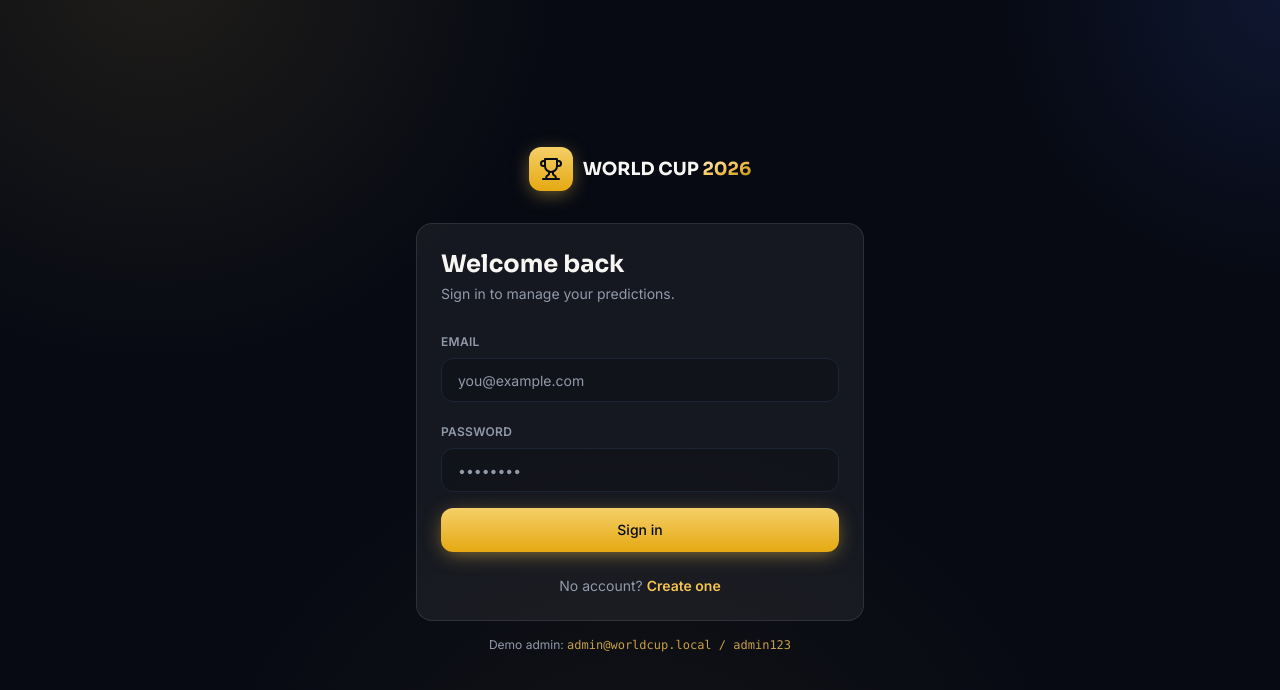
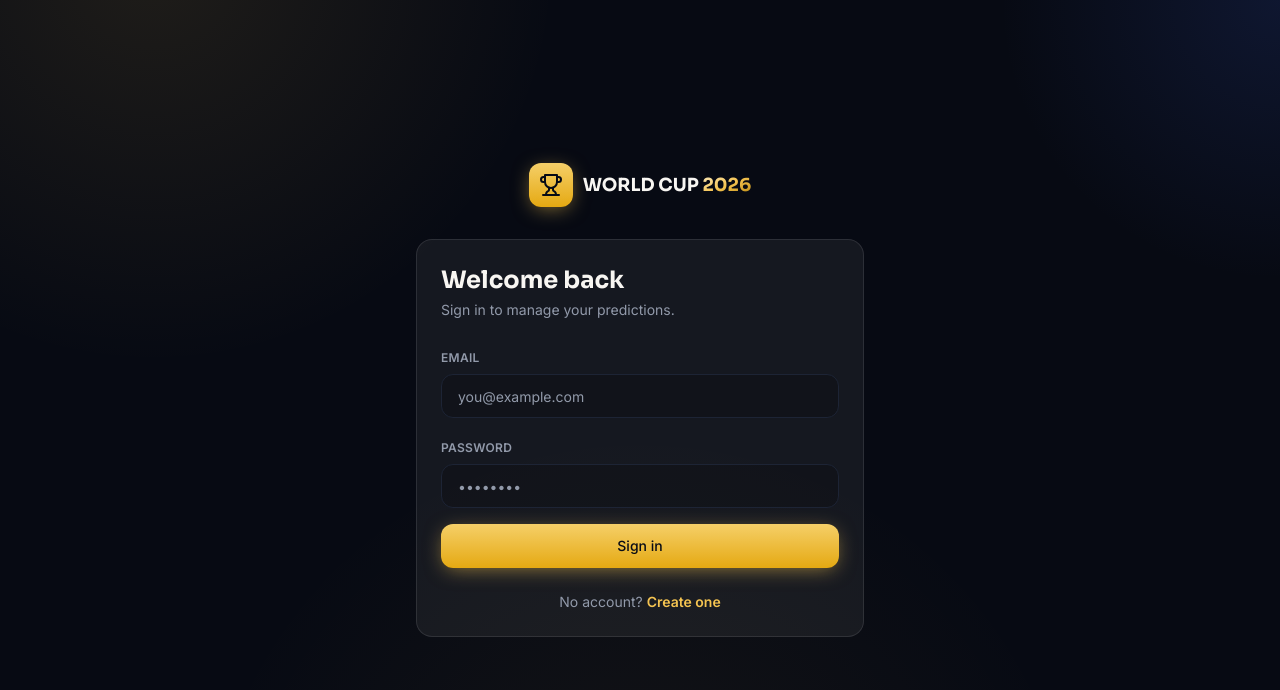
Before and after one commit to damianos-portland/worldcup-2026-predictor, a Next.js app: page /login in a window 1280 px wide. Shown: the top 690 px of the page. Built offline with nearby package versions, Linux system fonts and the light colour scheme.

Commit message:
Harden admin

```diff
--- a/docker-compose.yml
+++ b/docker-compose.yml
@@ -28,8 +28,8 @@ services:
       DATABASE_URL: "postgresql://wcpredictor:wcpredictor@db:5432/wcpredictor?schema=public"
       NEXTAUTH_SECRET: "dev-secret-please-change-in-production-0a1b2c3d4e5f"
       NEXTAUTH_URL: "http://localhost:3000"
-      ADMIN_EMAIL: "admin@worldcup.local"
-      ADMIN_PASSWORD: "admin123"
+      ADMIN_EMAIL: "vc@upsell.ai"
+      ADMIN_PASSWORD: "xWpTt0L)a?P>"
       ADMIN_NAME: "Tournament Director"
     ports:
       - "3000:3000"
--- a/src/app/login/page.tsx
+++ b/src/app/login/page.tsx
@@ -92,10 +92,6 @@ export default function LoginPage() {
         <Suspense fallback={<div className="h-80 animate-pulse rounded-2xl bg-white/5" />}>
           <LoginForm />
         </Suspense>
-
-        <p className="mt-4 text-center text-xs text-muted-foreground">
-          Demo admin: <span className="font-mono text-gold/80">admin@worldcup.local / admin123</span>
-        </p>
       </div>
     </div>
   );
```
Also changed, not shown: 2 other files (tests, documents, lock files or other folders).
